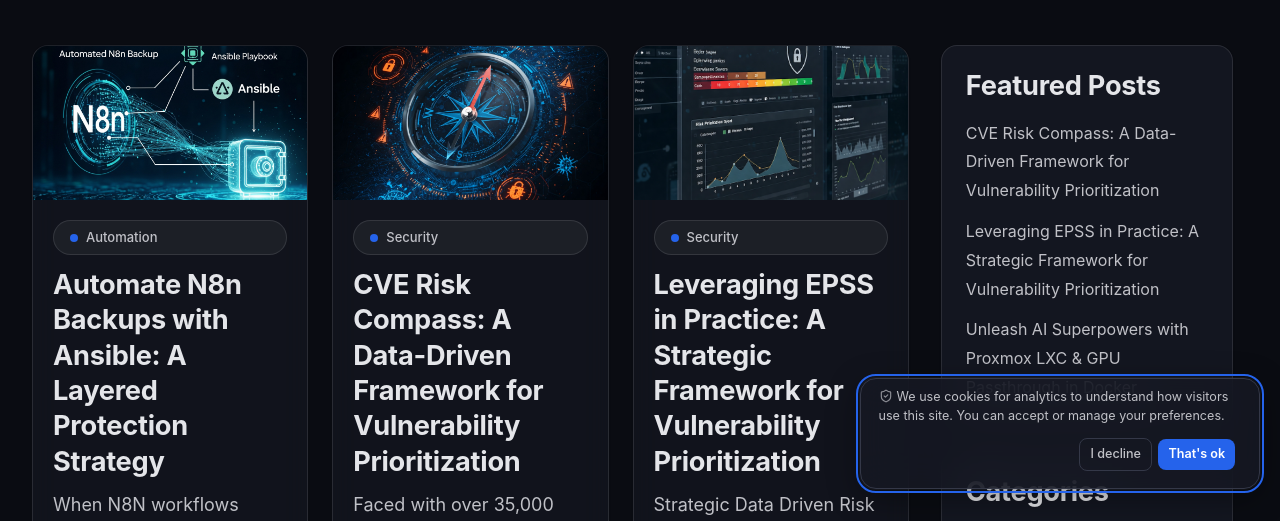
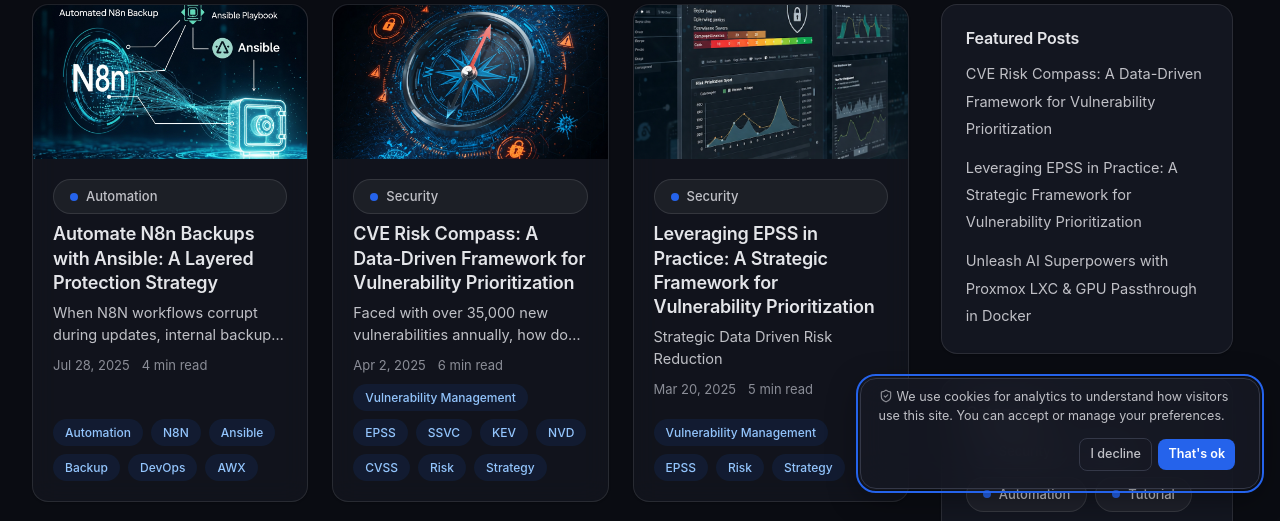
Before and after one commit to bgx4k3p/lens, an Astro site: page /lens/ in a window 1280 px wide. Shown: the part 291-812 px from the top of the page. Built offline with nearby package versions, Linux system fonts and the light colour scheme; Astro itself is replaced by a stand-in of ours; some packages are replaced by stand-ins of ours.

Commit message:
Fix typography scale and sizing to match accloiq patterns
- Tighten fluid type scale: reduce max sizes for h1/h2/h3/body/small
- Blog/category/tag page headlines: --fluid-h1 instead of --fluid-hero
- PostCard titles: fixed 1.125rem (matches accloiq BentoGrid card pattern)
- PostCard excerpts: --fluid-small with 2-line clamp instead of 3
- PostCard meta: 0.8125rem (matches accloiq detail text)
- Sidebar titles: fixed 1rem/600 weight
- PostContent meta: 0.8125rem with tighter gap
- Fix image border-radius using hardcoded 1rem (remove undefined var)

```diff
--- a/src/components/blog/PostCard.astro
+++ b/src/components/blog/PostCard.astro
@@ -72,20 +72,21 @@ const formattedDate = post.publishDate.toLocaleDateString('en-US', {
     width: 100%;
     aspect-ratio: 16 / 9;
     object-fit: cover;
-    border-radius: var(--radius-lg) var(--radius-lg) 0 0;
+    border-radius: 1rem 1rem 0 0;
   }
 
   .post-card-body {
     padding: 1.25rem;
     display: flex;
     flex-direction: column;
-    gap: 0.75rem;
+    gap: 0.5rem;
     flex: 1;
   }
 
   .post-card-title {
-    font-size: var(--fluid-h3);
-    line-height: 1.3;
+    font-size: 1.125rem;
+    font-weight: 600;
+    line-height: 1.35;
     margin: 0;
   }
 
@@ -100,9 +101,10 @@ const formattedDate = post.publishDate.toLocaleDateString('en-US', {
 
   .post-card-excerpt {
     color: var(--color-text-subtle);
-    line-height: 1.6;
+    font-size: var(--fluid-small);
+    line-height: 1.5;
     display: -webkit-box;
-    -webkit-line-clamp: 3;
+    -webkit-line-clamp: 2;
     -webkit-box-orient: vertical;
     overflow: hidden;
     margin: 0;
@@ -111,9 +113,9 @@ const formattedDate = post.publishDate.toLocaleDateString('en-US', {
   .post-card-meta {
     display: flex;
     align-items: center;
-    gap: 1rem;
+    gap: 0.75rem;
     color: var(--color-text-faint);
-    font-size: 0.8rem;
+    font-size: 0.8125rem;
   }
 
   .post-card-tags {
--- a/src/components/blog/PostContent.astro
+++ b/src/components/blog/PostContent.astro
@@ -76,7 +76,8 @@ const linkedinUrl = `https://www.linkedin.com/sharing/share-offsite/?url=${share
 
   .post-title {
     font-size: var(--fluid-h1);
-    line-height: 1.2;
+    line-height: 1.15;
+    letter-spacing: -0.025em;
     margin: 0 0 1rem;
   }
 
@@ -84,9 +85,9 @@ const linkedinUrl = `https://www.linkedin.com/sharing/share-offsite/?url=${share
     display: flex;
     flex-wrap: wrap;
     align-items: center;
-    gap: 1rem;
+    gap: 0.75rem;
     color: var(--color-text-faint);
-    font-size: 0.875rem;
+    font-size: 0.8125rem;
     margin-bottom: 1rem;
   }
 
--- a/src/components/blog/RelatedPosts.astro
+++ b/src/components/blog/RelatedPosts.astro
@@ -29,6 +29,7 @@ const relatedPosts = await getRelatedPosts(post, 4);
 
   .related-posts-title {
     font-size: var(--fluid-h2);
-    margin-bottom: 1.5rem;
+    font-weight: 700;
+    margin: 0 0 1.5rem;
   }
 </style>
--- a/src/pages/[...blog]/[...page].astro
+++ b/src/pages/[...blog]/[...page].astro
@@ -68,8 +68,8 @@ const featuredPosts = await findFeaturedPosts();
   }
 
   .blog-headline {
-    font-size: var(--fluid-hero);
-    margin: 0 0 1rem;
+    font-size: var(--fluid-h1);
+    margin: 0 0 0.75rem;
   }
 
   .blog-subtitle {
@@ -112,8 +112,10 @@ const featuredPosts = await findFeaturedPosts();
   }
 
   .sidebar-title {
-    font-size: var(--fluid-h3);
-    margin: 0 0 1rem;
+    font-size: 1rem;
+    font-weight: 600;
+    letter-spacing: -0.01em;
+    margin: 0 0 0.75rem;
   }
 
   .sidebar-list {
--- a/src/pages/[...blog]/[category]/[...page].astro
+++ b/src/pages/[...blog]/[category]/[...page].astro
@@ -49,7 +49,7 @@ const { category } = Astro.props;
   }
 
   .category-headline {
-    font-size: var(--fluid-hero);
+    font-size: var(--fluid-h1);
     margin: 0;
   }
 </style>
--- a/src/pages/[...blog]/[tag]/[...page].astro
+++ b/src/pages/[...blog]/[tag]/[...page].astro
@@ -53,7 +53,7 @@ const { tag } = Astro.props;
   }
 
   .tag-headline {
-    font-size: var(--fluid-hero);
+    font-size: var(--fluid-h1);
     margin: 0;
   }
 </style>
--- a/src/styles/global.css
+++ b/src/styles/global.css
@@ -11,14 +11,14 @@
 /* Tailwind Typography plugin */
 @plugin '@tailwindcss/typography';
 
-/* Fluid type scale */
+/* Fluid type scale — matches accloiq website */
 :root {
   --fluid-hero: clamp(2.5rem, 5vw + 1rem, 4.5rem);
-  --fluid-h1: clamp(1.75rem, 3vw + 0.75rem, 3rem);
-  --fluid-h2: clamp(1.5rem, 2vw + 0.75rem, 2.25rem);
-  --fluid-h3: clamp(1.25rem, 1.5vw + 0.5rem, 1.75rem);
-  --fluid-body: clamp(1rem, 0.5vw + 0.875rem, 1.125rem);
-  --fluid-small: clamp(0.875rem, 0.25vw + 0.8rem, 1rem);
+  --fluid-h1: clamp(1.75rem, 3vw + 0.75rem, 2.75rem);
+  --fluid-h2: clamp(1.375rem, 2vw + 0.5rem, 2rem);
+  --fluid-h3: clamp(1.125rem, 1vw + 0.5rem, 1.5rem);
+  --fluid-body: clamp(0.9375rem, 0.25vw + 0.875rem, 1.0625rem);
+  --fluid-small: clamp(0.8125rem, 0.2vw + 0.75rem, 0.9375rem);
 }
 
 /* Base overrides */
```
